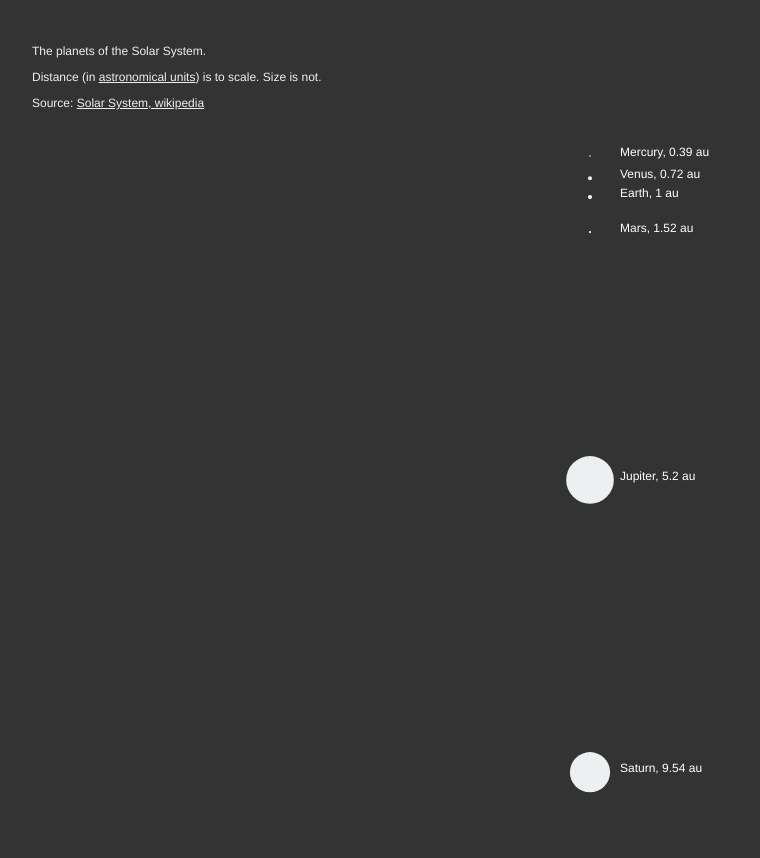
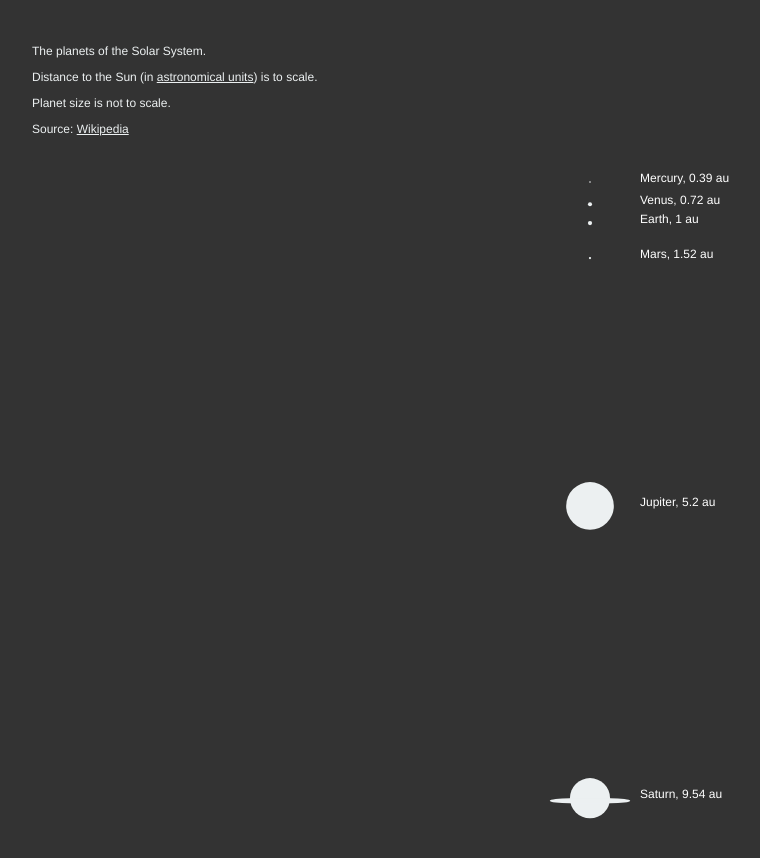
Before and after one commit to radiocontrolled/long-distance-relationship, a plain HTML site: page index.html in a window 1280 px wide. Shown: the top 858 px of the page, without its empty margins (0-760 px from the left). Drawn offline with Linux system fonts and the light colour scheme.

Commit message:
add Saturn rings, clean in jshint

```diff
--- a/index.html
+++ b/index.html
@@ -8,8 +8,9 @@
 </head>
     <body class="planets" id="planets">
     	<p>The planets of the Solar System.</p>
-    	<p>Distance (in <a href="http://en.wikipedia.org/wiki/Astronomical_unit">astronomical units</a>) is to scale. Size is not. </p>
-    	<p>Source: <a href="http://en.wikipedia.org/wiki/Solar_System">Solar System, wikipedia</a></p>
+    	<p>Distance to the Sun (in <a href="http://en.wikipedia.org/wiki/Astronomical_unit">astronomical units</a>) is to scale. </p>
+    	<p>Planet size is not to scale.</p>
+    	<p>Source: <a href="http://en.wikipedia.org/wiki/Solar_System">Wikipedia</a></p>
     </body>
    <script src="d3.min.js"></script>
    <script src="vis.js"></script>
--- a/vis.js
+++ b/vis.js
@@ -16,9 +16,20 @@ getViewportDimensions();
 
 d3.json("planets.json", function(error, data) {
 
-  planetaryData = data;
+  if(data){
 
-  visualise(planetaryData, height);
+ 	 planetaryData = data;
+
+ 	 visualise(planetaryData, height);
+
+  }
+
+  else if(error){
+
+  	console.log(error);
+
+  }
+
 
 });
 
@@ -39,14 +50,20 @@ var visualise = function(planetaryData, height){
 
 	// hold the range of distances to the sun
 	var distances = [],
-		radiuses = [];
+		radiuses = [],
+		saturn;
 
 	for(var key in planetaryData){
 		if(planetaryData.hasOwnProperty(key)){
 			distances.push(planetaryData[key]["Mean distance from Sun (AU)"]);
 			radiuses.push(planetaryData[key]["Equatorial radius (KM)"]);
+			if(planetaryData[key].Planet == "Saturn"){
+				saturn = planetaryData[key];
+			}
 		}
 	}
+
+
 
 	var distanceFromSunScale = d3.scale.linear()
 		.domain([d3.min(distances),d3.max(distances)]) //input domain = min & max distances
@@ -72,36 +89,58 @@ var visualise = function(planetaryData, height){
 			"cx": function(){
 				return width/2;
 			},
-			"fill": "#ecf0f1"
+			"fill": "#ecf0f1",
+			"id": function(d){
+				return d.Planet;
+			}
 
 		});
+
+
 
 	var labels = solarSystem.selectAll("text")
 		.data(planetaryData)
 		.enter()
-
 		.append("text")
 		.text(function(d){
-			return d["Planet"] + ", " + d["Mean distance from Sun (AU)"] + " au";
+			return d.Planet + ", " + d["Mean distance from Sun (AU)"] + " au";
 		})
 		.attr({
 			"x": function(){
-				return (width/2) + 30;
+				return (width/2) + 50;
 			},
 			"y": function(d){
-				return  distanceFromSunScale(d["Mean distance from Sun (AU)"] );
+				return distanceFromSunScale(d["Mean distance from Sun (AU)"] );
 			},
 			"fill": "white",
 			"text-anchor": "start"
 		});
 
 
+	/* add rings to saturn - use a rect with rounded corners to represent this*/
+	var saturnRings = d3.select("svg")
+		.append("rect")
+		.attr({
+			"x": function(){
+				return (width/2) - ((radiusScale(saturn["Equatorial radius (KM)"]) * 2  )   );
+			},
+			"y": function(){
+				return distanceFromSunScale(saturn["Mean distance from Sun (AU)"]);
+			},
+			"rx":20,
+			"ry":20,
+			"fill":"#ecf0f1",
+			"height":5,
+			"width": function(){
+				 return radiusScale(saturn["Equatorial radius (KM)"]) * 4 ;
+			}
 
+		});
 };
 
 d3.select(window).on('resize', resize);
 
-function resize(globe) {
+function resize() {
 	getViewportDimensions();
 
 }
```
Also changed, not shown: 1 other file.
